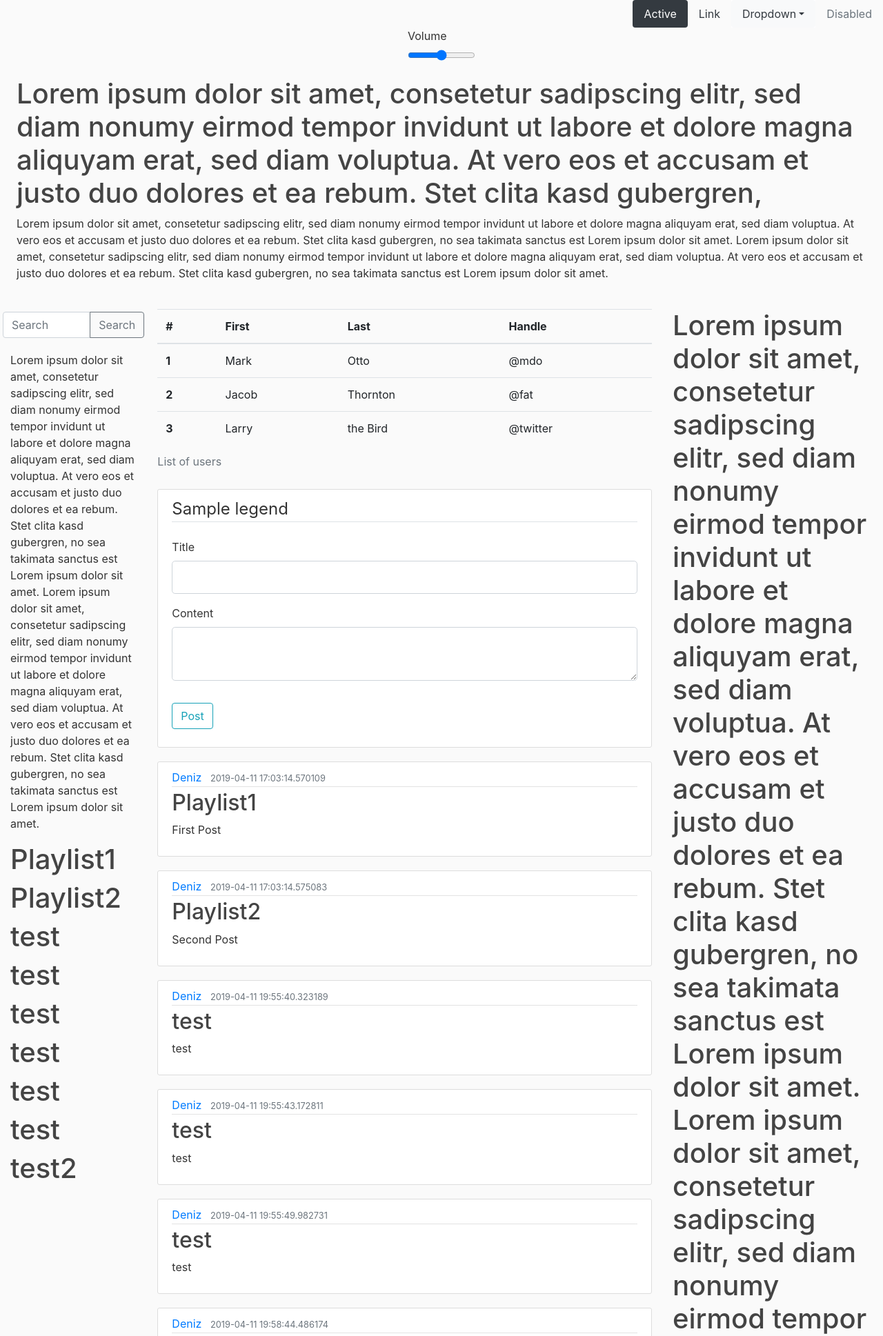
After one commit to decaun/easy-python-study, a Flask app: template flask/proj_1/main/templates/home.html in a window 1280 px wide. The commit adds this page. Shown: the top 1937 px of the page at 69% size. Run offline with Flask 2, Linux system fonts and the light colour scheme; data comes from the database, SQL or seed files in the repository; the template is opened without the code that fills it: values that come from a table or form of the project are taken from there, most other values are stand-ins (such as "Sample title", 1, 10 or a date in 2020); some libraries are stand-ins or nearby versions.

Commit message:
form get post added

```diff
--- /dev/null
+++ b/flask/proj_1/main/forms.py
@@ -0,0 +1,10 @@
+from wtforms import TextField
+from main.models import User
+from flask_wtf import FlaskForm
+from wtforms import StringField, SubmitField, TextAreaField
+from wtforms.validators import DataRequired
+
+class PostForm(FlaskForm):
+    title = StringField('Title', validators=[DataRequired()])
+    content = TextAreaField('Content', validators=[DataRequired()])
+    submit = SubmitField('Post')
--- /dev/null
+++ b/flask/proj_1/main/templates/home.html
@@ -0,0 +1,59 @@
+{% extends "layout.html" %}
+{% block home_block %}
+    {% for post in posts %}
+        <h1>{{ post.title }}</h1>
+    {% endfor %}
+{% endblock home_block %}
+{% block create_comment %}
+<div class="content-section">
+    <form method="POST" action="">
+        {{ form.hidden_tag() }}
+        <fieldset class="form-group">
+            <legend class="border-bottom mb-4">{{ legend }}</legend>
+            <div class="form-group">
+                {{ form.title.label(class="form-control-label") }}
+                {% if form.title.errors %}
+                    {{ form.title(class="form-control form-control-lg is-invalid") }}
+                    <div class="invalid-feedback">
+                        {% for error in form.title.errors %}
+                            <span>{{ error }}</span>
+                        {% endfor %}
+                    </div>
+                {% else %}
+                    {{ form.title(class="form-control form-control-lg") }}
+                {% endif %}
+            </div>
+            <div class="form-group">
+                {{ form.content.label(class="form-control-label") }}
+                {% if form.content.errors %}
+                    {{ form.content(class="form-control form-control-lg is-invalid") }}
+                    <div class="invalid-feedback">
+                        {% for error in form.content.errors %}
+                            <span>{{ error }}</span>
+                        {% endfor %}
+                    </div>
+                {% else %}
+                    {{ form.content(class="form-control form-control-lg") }}
+                {% endif %}
+            </div>
+        </fieldset>
+        <div class="form-group">
+            {{ form.submit(class="btn btn-outline-info") }}
+        </div>
+    </form>
+</div>
+{% endblock create_comment %}
+{% block comment_block %}
+    {% for post in posts %}
+        <article class="media content-section">
+            <div class="media-body">
+            <div class="article-metadata">
+                <a class="mr-2" href="#">{{ post.author.username }}</a>
+                <small class="text-muted">{{ post.date_posted }}</small>
+            </div>
+                <h2><a class="article-title" href="#">{{ post.title }}</a></h2>
+                <p class="article-content">{{ post.content }}</p>
+            </div>
+        </article>
+    {% endfor %}
+{% endblock comment_block %}
--- a/flask/proj_1/templates/layout.html
+++ b/flask/proj_1/main/templates/layout.html
@@ -103,7 +103,8 @@
                                 </tr>
                             </tbody>
                 </table>
-
+                {% block create_comment %}
+                {% endblock  %}
                 {% block comment_block %}
                 {% endblock %}
             </div>
--- /dev/null
+++ b/flask/proj_1/run.py
@@ -0,0 +1,10 @@
+#$env:FLASK_APP=".\run.py"
+#$env:FLASK_DEBUG=1
+#$env:FLASK_RUN_PORT=80 - bi sike yaramadi
+#flask run --host=127.0.0.1 --port=80
+#python -m flask run --host=127.0.0.1 --port=5000
+from main import app
+
+if __name__=='__main__':
+    app.run(debug=True)
+    #app.run(host = '127.0.0.1',port=80)
```
Also changed, not shown: flask/proj_1/main.py (deleted, +0 -64 lines), flask/proj_1/main/__init__.py (added, +12 -0 lines), flask/proj_1/main/models.py (added, +40 -0 lines), flask/proj_1/main/routes.py (added, +33 -0 lines), flask/proj_1/templates/home.html (deleted, +0 -22 lines), flask/proj_1/main/site.db (added), flask/proj_1/main/static/main.css (renamed from flask/proj_1/static/main.css), flask/proj_1/main/templates/topic.html (renamed from flask/proj_1/templates/topic.html), flask/proj_1/site.db (deleted).
